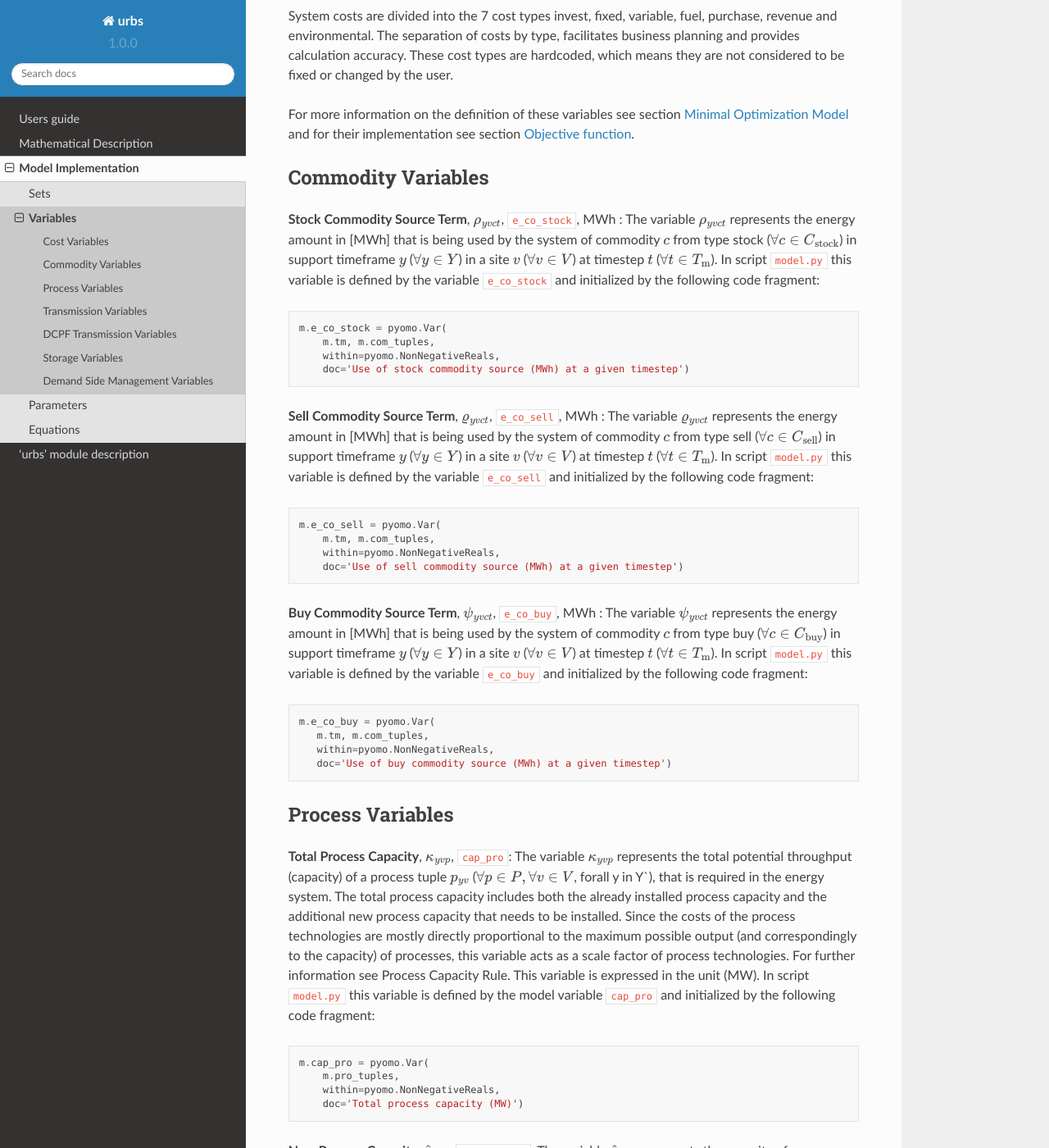
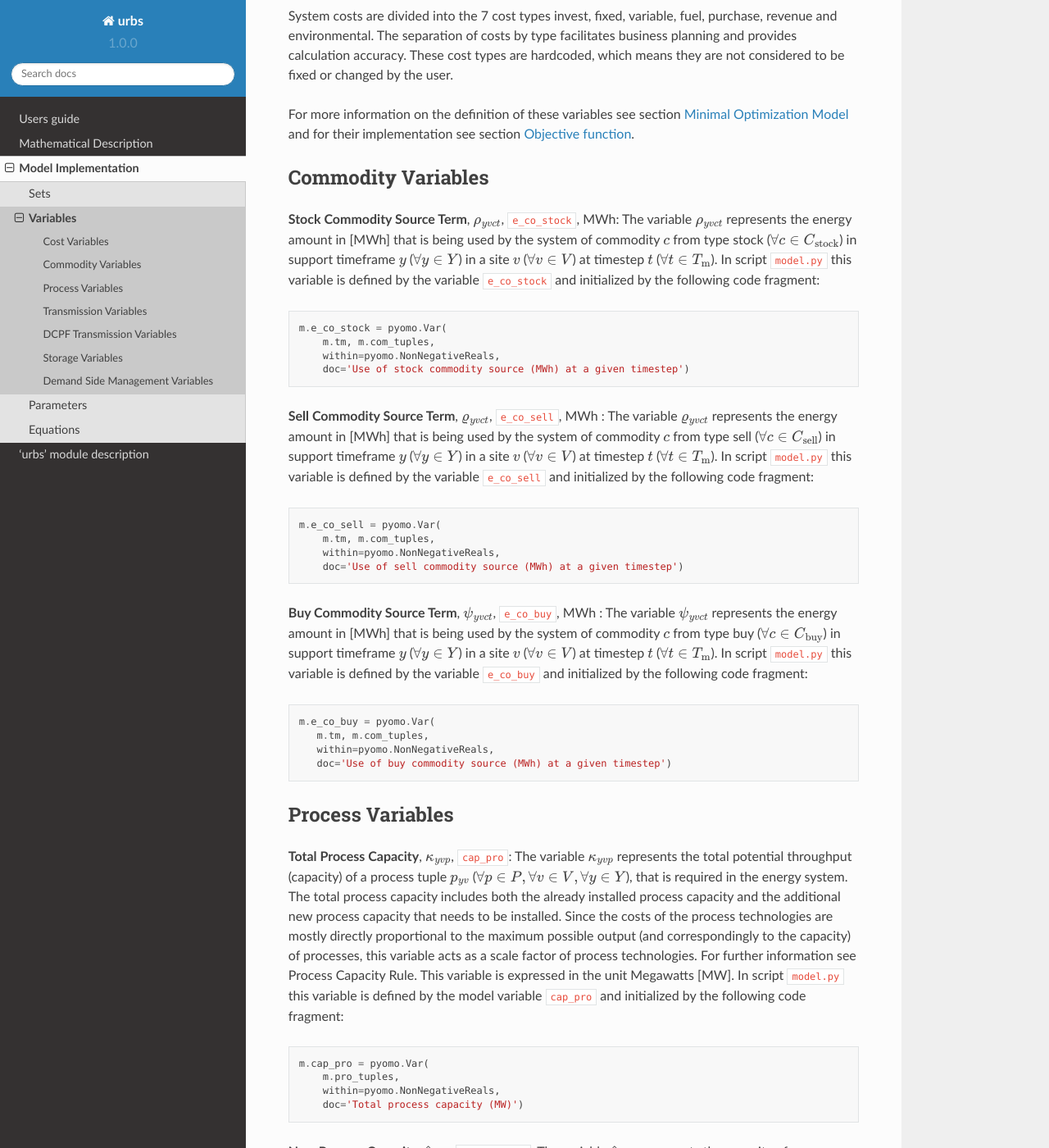
Before and after one commit to tum-ens/urbs, a Sphinx documentation site: the page built from doc/implementdoc/variables.rst, in a window 1280 px wide and 1400 px high, scrolled down 638 px. Shown: the whole window at 82% size. Built offline with Sphinx 7.4.7 and the Read the Docs theme 2.0.0, drawn with Linux system fonts in a browser that asks for light colours.

Commit message:
Issues: 125,126,127,128

```diff
--- a/doc/implementdoc/variables.rst
+++ b/doc/implementdoc/variables.rst
@@ -111,7 +111,7 @@ following code fragment:
         doc='Costs by type (EUR/a)')
 
 System costs are divided into the 7 cost types invest, fixed, variable, fuel,
-purchase, revenue and environmental. The separation of costs by type, facilitates
+purchase, revenue and environmental. The separation of costs by type facilitates
 business planning and provides calculation accuracy. These cost types are
 hardcoded, which means they are not considered to be fixed or changed by the
 user.
@@ -122,7 +122,7 @@ For more information on the definition of these variables see section
 Commodity Variables
 ^^^^^^^^^^^^^^^^^^^
 
-**Stock Commodity Source Term**, :math:`\rho_{yvct}`, ``e_co_stock``, MWh : The
+**Stock Commodity Source Term**, :math:`\rho_{yvct}`, ``e_co_stock``, MWh: The
 variable :math:`\rho_{yvct}` represents the energy amount in [MWh] that is
 being used by the system of commodity :math:`c` from type stock
 (:math:`\forall c \in C_\text{stock}`) in support timeframe :math:`y`
@@ -170,14 +170,14 @@ Process Variables
 **Total Process Capacity**, :math:`\kappa_{yvp}`, ``cap_pro``: The variable
 :math:`\kappa_{yvp}` represents the total potential throughput (capacity) of a
 process tuple :math:`p_{yv}`
-(:math:`\forall p \in P, \forall v \in V`, \forall y \in Y`), that is required
+(:math:`\forall p \in P, \forall v \in V, \forall y \in Y`), that is required
 in the energy system. The total process capacity includes both the already
 installed process capacity and the additional new process capacity that needs
 to be installed. Since the costs of the process technologies are mostly
 directly proportional to the maximum possible output (and correspondingly to
 the capacity) of processes, this variable acts as a scale factor of process
 technologies. For further information see Process Capacity Rule. This variable
-is expressed in the unit (MW).
+is expressed in the unit Megawatts [MW].
 In script ``model.py`` this variable is defined by the model variable
 ``cap_pro`` and initialized by the following code fragment: ::
 
```
